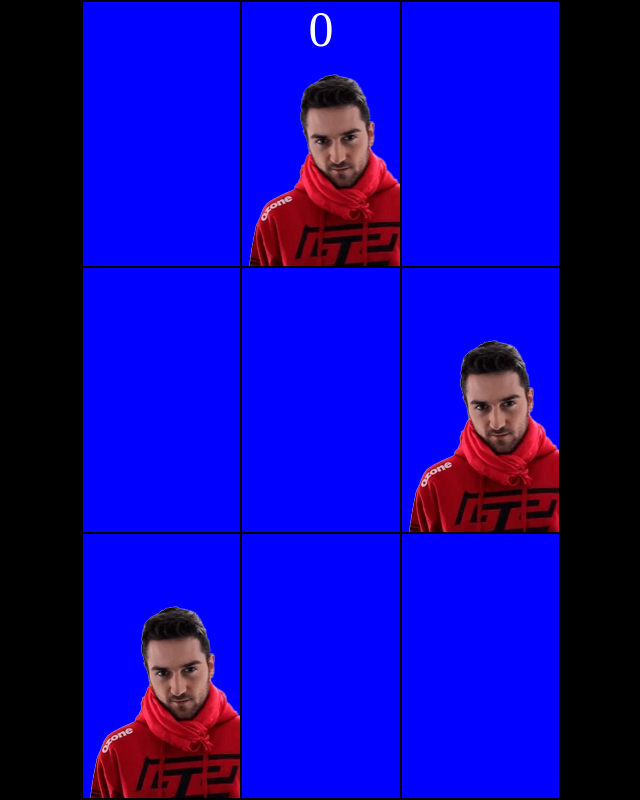
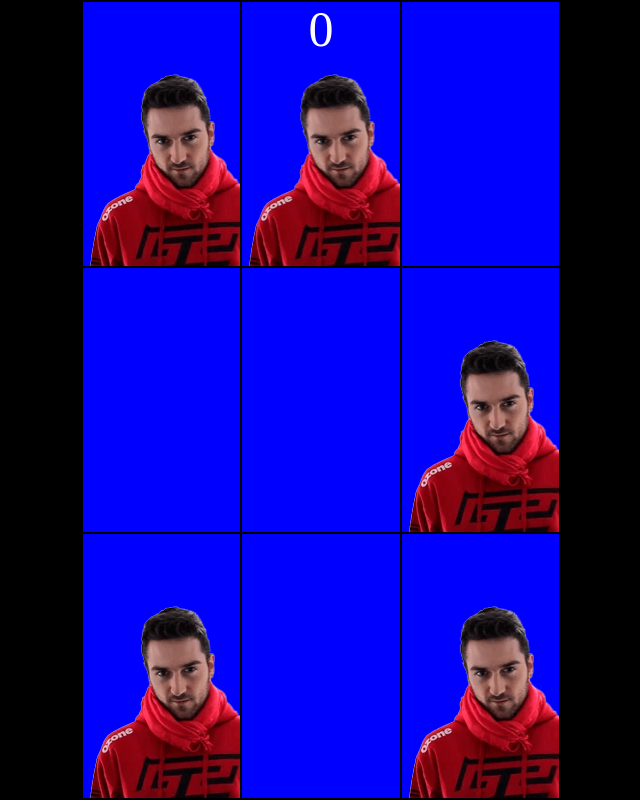
Before and after one commit to vivirenremoto/jankoshittingspears, a plain HTML site: page index.html in a window 1280 px wide. Shown: the whole page, without its empty margins (319-959 px from the left). Drawn offline with nearby package versions, Linux system fonts and the light colour scheme.

Commit message:
Update index.html

```diff
--- a/index.html
+++ b/index.html
@@ -119,27 +119,12 @@
 
 
 
+        showEnemies();
+
 
         timer_enemies = setInterval(function () {
 
-            var photo = 'ocelote.png';
-
-
-
-            $('tr').each(function () {
-
-                $(this).find("td[data-died=0]").css('background-position-y', cell_height).data('who', '');
-
-                var rand_col = randomNumber(0, 2);
-
-                $(this).find('td:eq(' + rand_col + ')').data('who', 'enemy').css('background-position-y', cell_height).css('background-image', "url('static/" + photo + "')").animate({
-                    'background-position-y': (cell_height - 212)
-                }, 1000);
-
-
-
-
-            })
+            showEnemies();
 
 
 
@@ -235,6 +220,27 @@
             }
         }
 
+        function showEnemies() {
+            var photo = 'ocelote.png';
+
+
+
+            $('tr').each(function () {
+
+                $(this).find("td[data-died=0]").css('background-position-y', cell_height).data('who', '');
+
+                var rand_col = randomNumber(0, 2);
+
+                $(this).find('td:eq(' + rand_col + ')').data('who', 'enemy').css('background-position-y', cell_height).css('background-image', "url('static/" + photo + "')").animate({
+                    'background-position-y': (cell_height - 212)
+                }, 1000);
+
+
+
+
+            });
+        }
+
     </script>
 
 
```
